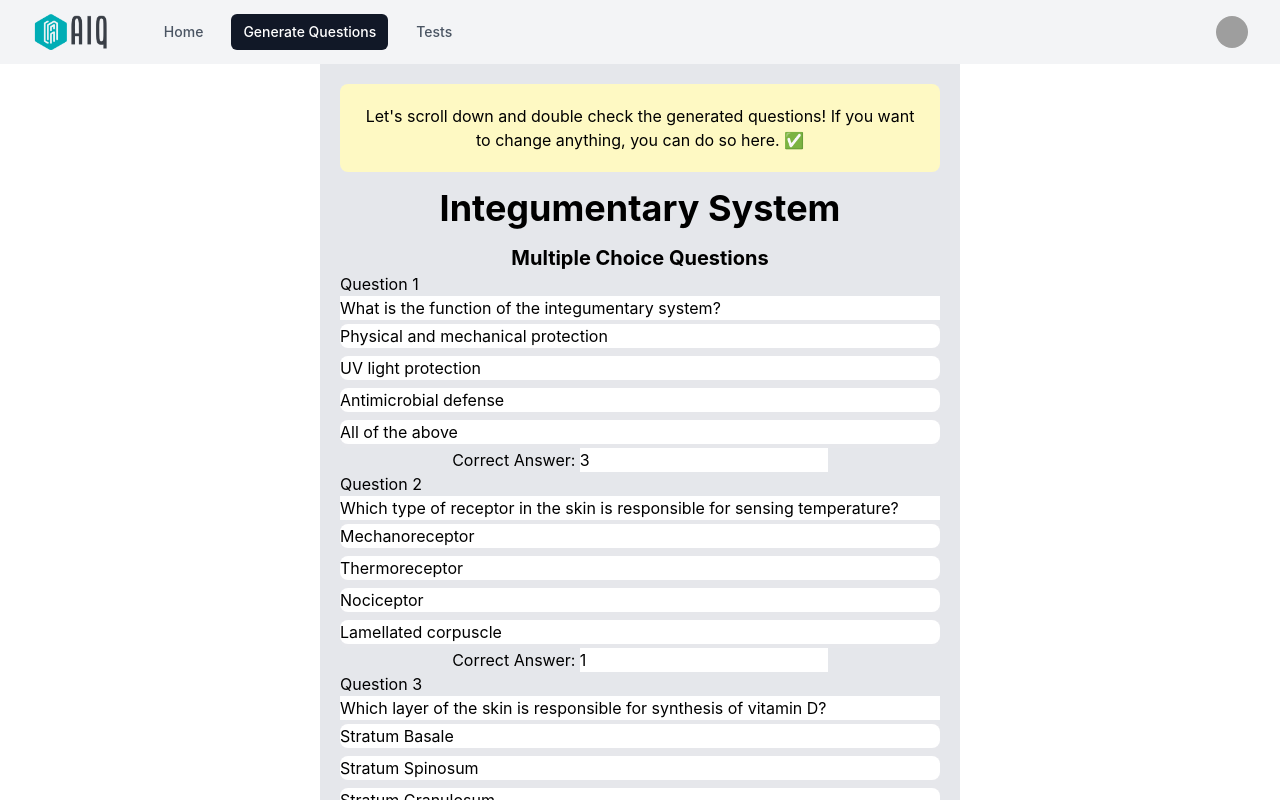
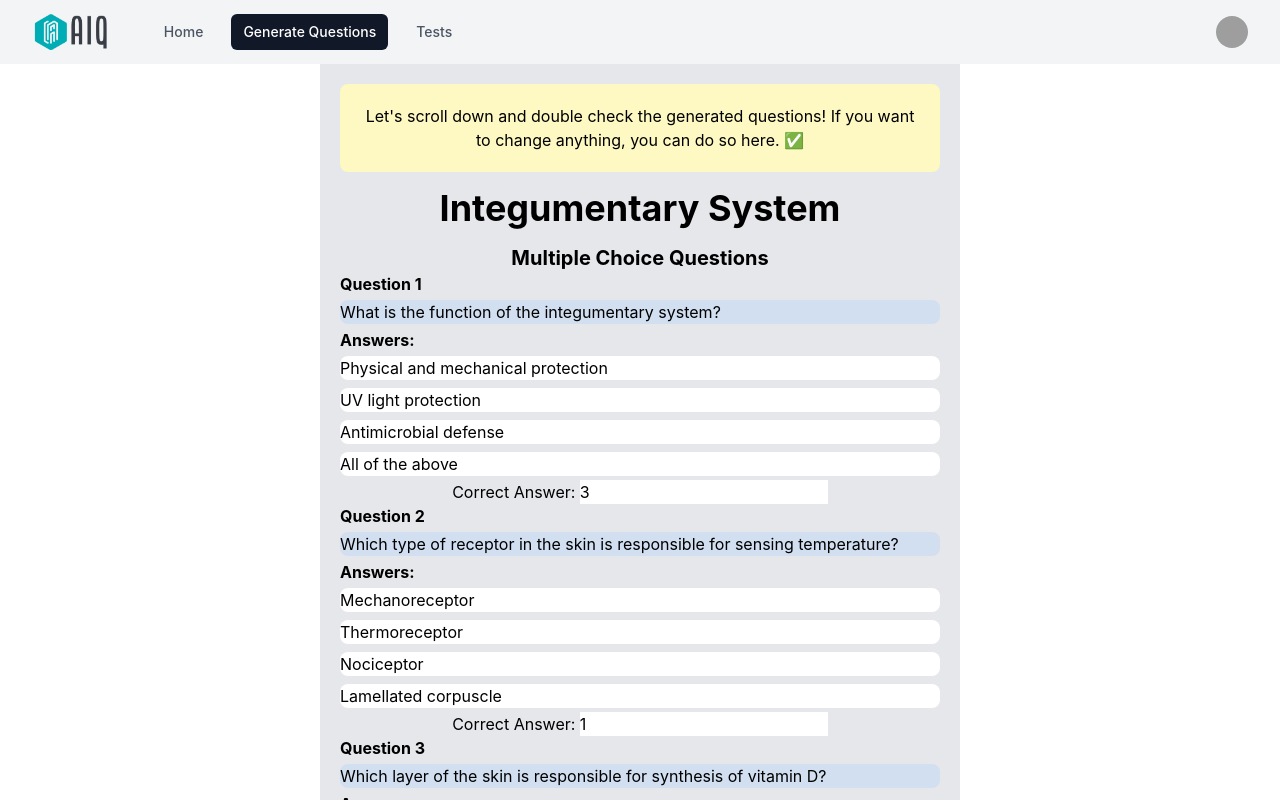
Before and after one commit to SamiBenAmara/ai-news-app, a React (Create React App) app: page /generate in a window 1280 px wide. Both pictures are taken after typing "Sample" into the empty fields and a click on the button "Generate Questions". Shown: the top 800 px of the page. Built offline with nearby package versions, Linux system fonts and the light colour scheme; grey boxes are pictures that could not be loaded.

Commit message:
Few ui changes to question editor

```diff
--- a/src/components/process/questions.js
+++ b/src/components/process/questions.js
@@ -57,17 +57,17 @@ const TestQuestions = ({ onNext, data, setData }) => {
                 <h2 class="text-xl font-bold">Multiple Choice Questions</h2>
                 {data.multichoices.map((question, index) => (
                     <div key={index}>
-                        <h4 class="text-left">Question {index + 1}</h4>
+                        <h4 class="text-left font-bold">Question {index + 1}</h4>
                         <div>
                             <input
                                 type="text"
-                                class="w-full"
+                                class="bg-opacity-25 w-full rounded-lg bg-blue-300 my-1 "
                                 id={`mc-question-${index}`}
                                 value={question.question}
                                 onChange={(event) => handleJsonChange(event, 'multichoices', index, 'question')}
                             />
                         </div>
-
+                        <h4 class="text-left font-bold">Answers:</h4>
                         <div>
                             <div class="bg-gray-200 rounded-lg bg-opacity-25">
                                 {question.possible_answers.map((answer, answerIndex) => (
```
